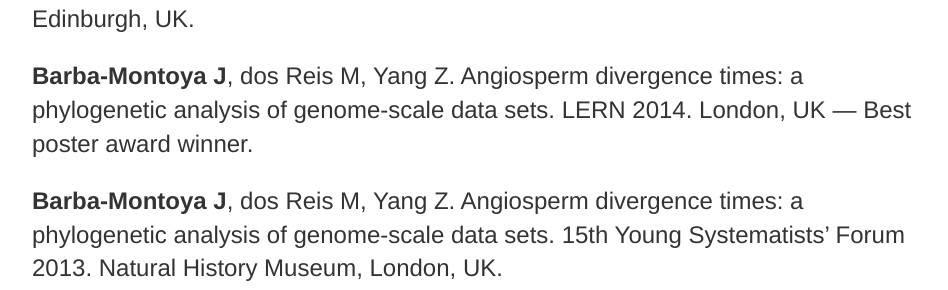
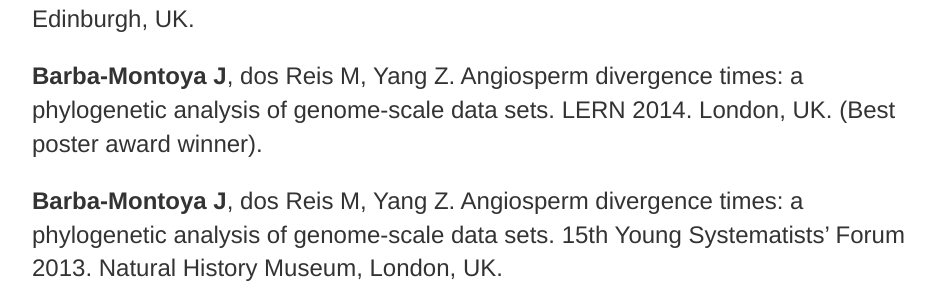
Before and after one commit to josebarbamontoya/josebarbamontoya.github.io, a Jekyll site: the page built from about/index.html, in a window 1280 px wide and 900 px high, scrolled down 4251 px. Shown: the part 198-488 px from the top of the window, without its empty margins (160-1108 px from the left). Built offline with Jekyll 4.4.1, drawn with Linux system fonts in a browser that asks for light colours.

Commit message:
Update index.html

```diff
--- a/about/index.html
+++ b/about/index.html
@@ -50,7 +50,7 @@ title: Jose Barba-Montoya
 	<h3>Poster Presentations</h3>
 		<p><b>Barba-Montoya J</b>, dos Reis M, Schneider H, Donoghue PCJ, Yang Z. Constraining uncertainty in the timescale of angiosperm evolution and the veracity of a Cretaceous Terrestrial Revolution. The Royal Society 2015. London, UK.
 		<p><b>Barba-Montoya J</b>, dos Reis M, Yang Z. Angiosperm divergence times: a phylogenetic analysis of genome-scale data sets. UK Plant Evolution 2014. Edinburgh, UK.
-		<p><b>Barba-Montoya J</b>, dos Reis M, Yang Z. Angiosperm divergence times: a phylogenetic analysis of genome-scale data sets. LERN 2014. London, UK — Best poster award winner.
+		<p><b>Barba-Montoya J</b>, dos Reis M, Yang Z. Angiosperm divergence times: a phylogenetic analysis of genome-scale data sets. LERN 2014. London, UK. (Best poster award winner).
 		<p><b>Barba-Montoya J</b>, dos Reis M, Yang Z. Angiosperm divergence times: a phylogenetic analysis of genome-scale data sets. 15th Young Systematists’ Forum 2013. Natural History Museum, London, UK.
 
 	<h3>Workshop and Professional  Development</h3>
```
